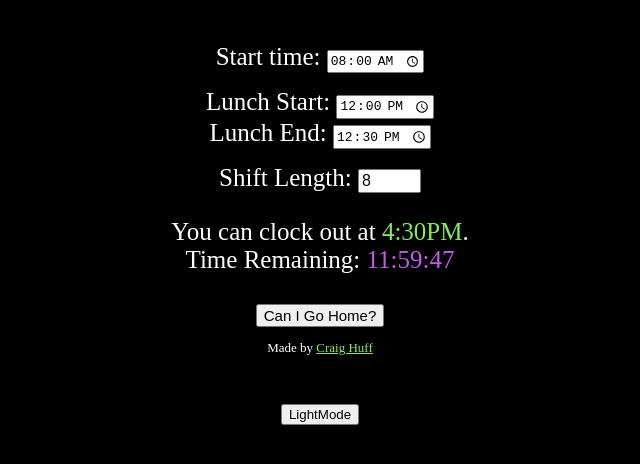
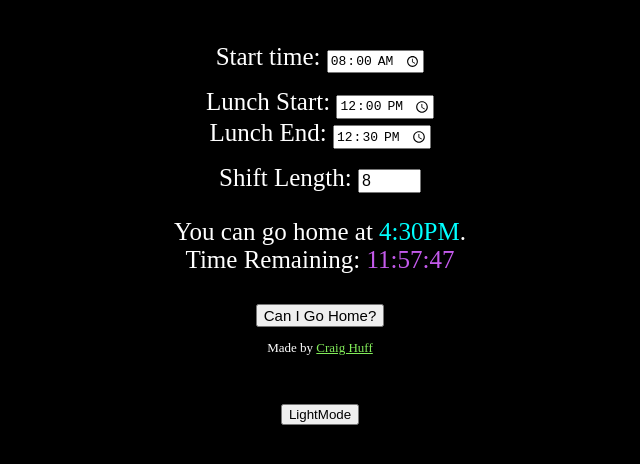
Before and after one commit to cthuff/WhenCanIGoHome, a plain HTML site: page index.html in a window 1280 px wide. Both pictures are taken after a click on the button "Can I Go Home?". Shown: the whole page, without its empty margins (320-960 px from the left). Drawn offline with Linux system fonts and the light colour scheme.

Commit message:
fixed colors, but timer is broken

```diff
--- a/index.html
+++ b/index.html
@@ -45,9 +45,9 @@
             <input type="number" min="1" max="12" value="8" id="shiftTime">
         </div>
         <p>
-        You can clock out at <span id="clockOut" style="color: #82EC5A;"><b>n/a</b></span>.
+        You can go home at <span id="clockOut" style="color: cyan;">n/a</span>.
         <br>
-        Time Remaining: <span id="timeRemaining" style="color: #C45AEC;"><b>n/a</b></span>
+        Time Remaining: <span id="timeRemaining" style="color: #C45AEC;">0:00:00</span>
         </p>
         <div>
             <button style="font-size: 15px;" id="canIGoHome" onclick="goHome()">Can I Go Home?</button>
@@ -80,14 +80,14 @@
 
     function darkMode() {
       var element = document.body;
-      document.getElementById("clockOut").style.color = "#82EC5A";
+      document.getElementById("clockOut").style.color = "cyan";
       document.getElementById("webpage").style.color = "#82EC5A";
       element.className = "dark-mode";
       dark = true;
     }
     function lightMode() {
       var element = document.body;
-      document.getElementById("clockOut").style.color = "#3A940E";
+      document.getElementById("clockOut").style.color = "#008DFF";
       document.getElementById("webpage").style.color =  "#3A940E";
       element.className = "light-mode";
       dark = false;
@@ -97,6 +97,7 @@
 <script>
     //initalizes the timer so it can be stopped an started each time
     let timer;
+    var totalSeconds;
 
     //the HTML elements that will be manipulated by this code
     var startTime = document.getElementById("startTime");
@@ -115,14 +116,14 @@
     //Calls the two functions to modify the text on when they can clock out and time remaining
     function logic(){
         clearInterval(timer);
-        var seconds = timeValue(startTime.value) + (timeValue(lunchEnd.value) - timeValue(lunchStart.value)) + (shiftTime.value * 3600);
-        var time = timeString(seconds);
+        totalSeconds = timeValue(startTime.value) + (timeValue(lunchEnd.value) - timeValue(lunchStart.value)) + (shiftTime.value * 3600);
+        var time = timeString(totalSeconds);
         clockOutSpan.innerText = time;
         //gets the current time to compare to the total shift time
         let date = new Date();
-        var now = (date.getHours() * 3600) + (date.getMinutes() * 60);
+        let now = (date.getHours() * 3600) + (date.getMinutes() * 60) + date.getSeconds();
          //clears the previous timer that's running to prepare a new one
-        (seconds - now) > 0 ? timer = setInterval(function() {timeRemaining.innerText = remaining(seconds - now); }, 1000) : timeRemaining.innerText = "0:00:00";
+        (totalSeconds - now) > 0 ? timer = setInterval(function() {timeRemaining.innerText = remaining(totalSeconds - now); }, 400) : timeRemaining.innerText = "0:00:00";
     }
     //Becasue we're dealing with 24 hours time and AM and PM times, convert all of it to seconds to also account for shiftlength * 3600
     function timeValue(time){
@@ -152,9 +153,9 @@
     }
     //Converts the time in seconds back to a string in format HH:MM(AM/PM)
     function timeString(time){
-        var totalSeconds = time;
-        hours =  Math.floor(totalSeconds / 3600);
-        minutes = Math.floor(totalSeconds % 3600 / 60);
+        var totalTime = time;
+        hours =  Math.floor(totalTime / 3600);
+        minutes = Math.floor(totalTime % 3600 / 60);
         minutes < 10 ? minutes = "0" + minutes.toString() : minutes = minutes.toString();
 
         if(hours == hours % 12){
@@ -166,11 +167,11 @@
         }
     }
 
-     //Converts the time in seconds back to a string in format HH:MM(AM/PM)
+     //Converts the time in seconds back to a string in format HH:MM:SS for the countdown timer
      function remaining(time){
-        var totalSeconds = time;
-        hours =  Math.floor(totalSeconds / 3600);
-        minutes = Math.floor(totalSeconds % 3600 / 60);
+        var totalTime = time;
+        hours =  Math.floor(totalTime / 3600);
+        minutes = Math.floor(totalTime % 3600 / 60) - 1;
         minutes < 10 ? minutes = "0" + minutes.toString() : minutes = minutes.toString();
         seconds = 60 - new Date().getSeconds();
         seconds < 10 ? seconds = "0" + seconds.toString() : seconds = seconds.toString();
@@ -186,11 +187,9 @@
 
     //Calculates if the client can go home based on the current time and their clockout time
     function goHome() {
-        var today = new Date();
-        var timeString = today.getHours() > 12 ? today.getHours() % 12 + ":" + today.getMinutes() + "PM" : today.getHours() % 12 + ":" + today.getMinutes() + "AM";
-        console.log(timeString + " seconds: " + timeValue(timeString));
-        console.log(document.getElementById("clockOut").innerText+ " seconds: " + timeValue(document.getElementById("clockOut").innerText));
-        if (timeValue(document.getElementById("clockOut").innerText) < timeValue(timeString)) {
+            let date = new Date();
+            let now = (date.getHours() * 3600) + (date.getMinutes() * 60);
+            if((totalSeconds - now) < 60) {
             alert("Get the fuck out of here!");
         } else {
             alert("Sorry, you're stuck here");
@@ -201,12 +200,12 @@
 
 <!-- This loads the time when the page first appears  -->
 <script>
-    document.onsubmit = submit
     const form = document.getElementById('form');
     form.onload = logic()
-
+    document.onsubmit = submit
         function submit(event) {
-        // For this example, don't actually submit the form
+        // This prevents the form from being submitted and the page reloading
+        // Now when enter is pressed it will hit the "Can I Clock Out?" Button
         event.preventDefault();
         }
 </script>
```
